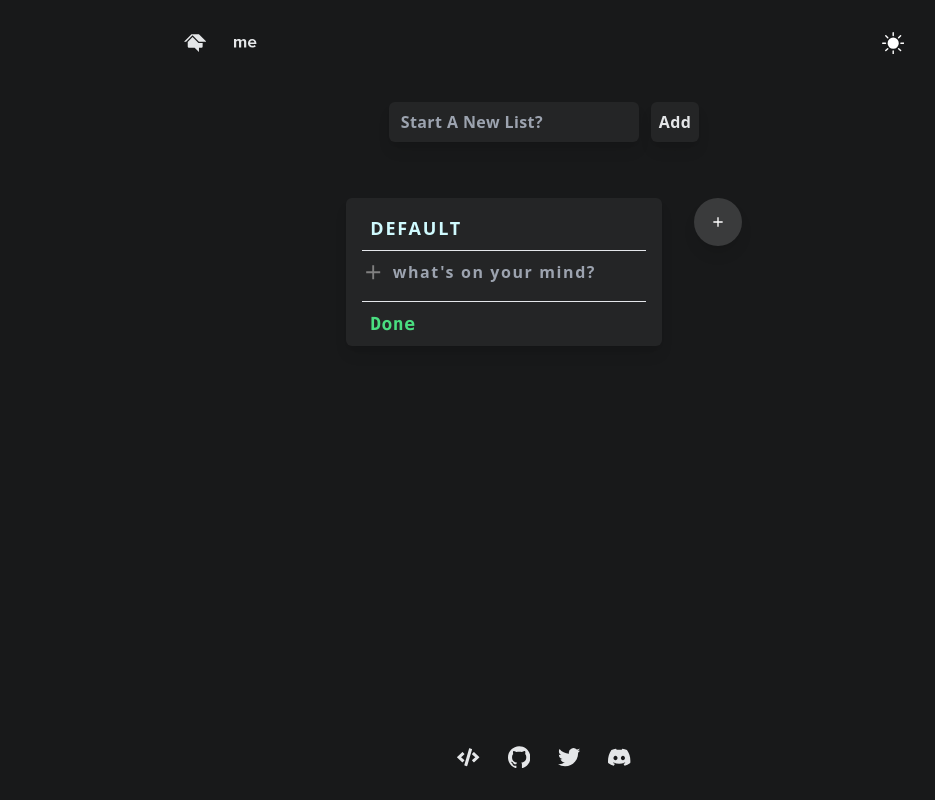
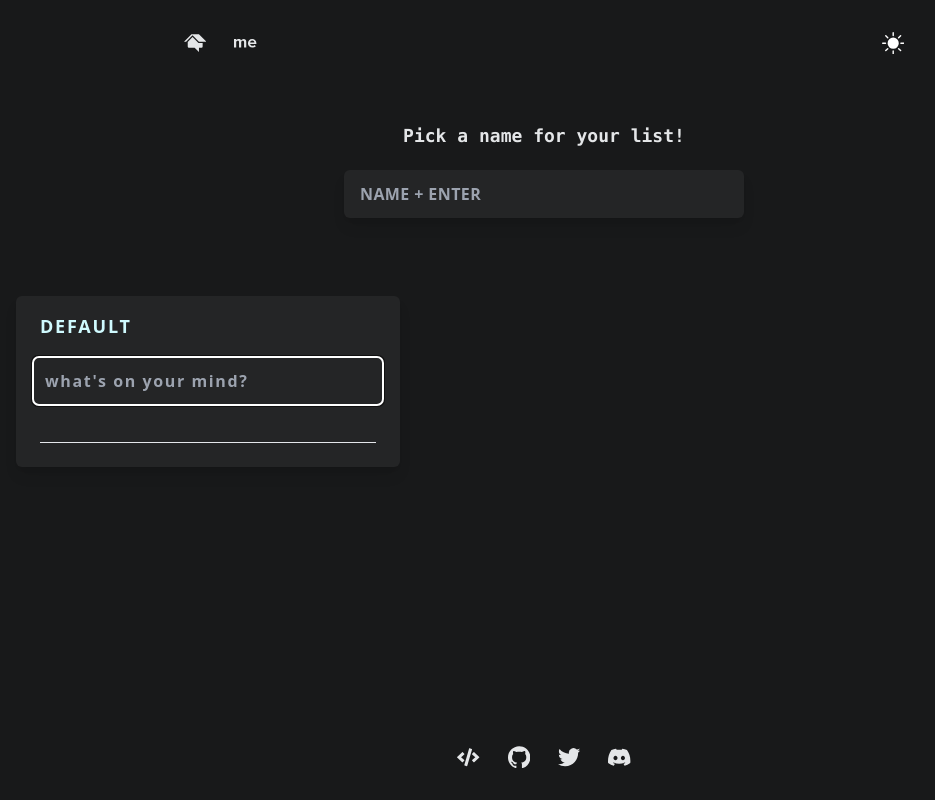
Before and after one commit to k8pai/todolist, a Next.js app: page / in a window 1280 px wide. Shown: the whole page, without its empty margins (96-1031 px from the left). Built offline with nearby package versions, Linux system fonts and the light colour scheme.

Commit message:
updated version of todolist 0.1.1

```diff
--- a/components/TodoList.js
+++ b/components/TodoList.js
@@ -46,22 +46,16 @@ export default function TodoList({list}) {
     })
     return (
     <div className='transition duration-300 ease-linear'>
-        <hr />
         <ul className='pb-2 list-none text-md font-medium font-sans tracking-wide capitalize min-w-2xl'>
-        <form className='flex items-center my-2' onSubmit={(e) => {
+        <form className='flex items-center my-2 pb-5' onSubmit={(e) => {
             e.preventDefault();
             addTodo();
             }}>
-            <label htmlFor="todo1" className='opacity-100'>
-                <IconContext.Provider value={{ color: "gray", size: "1.4em", className: "global-class-name" }}>
-                    <IoMdAdd />
-                </IconContext.Provider>
-            </label>
-            <input className='tracking-widest font-semibold rounded-md px-2 py-px outline-none bg-transparent' autoFocus type="text" placeholder="what's on your mind?" id="todo1" name="todo1" ref={inpEl}/>
+            <input className='tracking-widest font-semibold rounded-md p-3 w-full bg-transparent border border-black dark:border-white' autoFocus type="text" placeholder="what's on your mind?" id="todo1" name="todo1" ref={inpEl}/>
             <input className='form-input tracking-wide capitalize font-semibold p-2 rounded-md px-2 w-5xl mx-3 hidden' type={"submit"} />
         </form>
         {todoList.filter(elem => elem.done == false).map((el, ind) => (
-            <div className='group flex justify-evenly transition-colors duration-150 ease-linear items-center select-none my-2 h-fit w-full' key={el.id}>
+            <div className='group flex items-center select-none my-2 p-2 pl-3 dark:bg-terbg bg-tertxt rounded-md' key={el.id}>
                 <button className='p-px rounded-md outline-none tracking-widest flex-grow text-left transition duration-150 ease-linear text-pribg hover:text-sectxt dark:text-pritxt hover:dark:text-sectxt' onClick={(e) => {
                     e.preventDefault();
                     moveToDone(el.id, ind);
@@ -75,13 +69,11 @@ export default function TodoList({list}) {
                 </button>
             </div>
         ))}
-        </ul>
-        <hr className='bg-black' />
-        <ul className='py-2 list-none text-md font-medium font-sans tracking-wide capitalize'>
-        <code className='font-semibold tracking-wide text-green-400 text-lg mb-px pl-2'>Done</code>
-        {/* <hr /> */}
+		<div className='py-2 m-2'>
+			<hr />
+		</div>
         {todoList.filter(elem => elem.done == true).map((el, ind) => (
-            <div className='group flex items-center select-none my-2' key={el.id}>
+            <div className='group flex items-center select-none my-2 p-2 pl-3 dark:bg-terbg bg-tertxt rounded-md' key={el.id}>
                 <button className='p-px tracking-widest flex-grow text-left rounded-md transition duration-150 text-sectxt hover:text-pribg hover:dark:text-pritxt' onClick={(e) => {
                     e.preventDefault();
                     moveToDone(el.id, ind);
--- a/package.json
+++ b/package.json
@@ -1,6 +1,6 @@
 {
   "name": "todolist",
-  "version": "0.1.0",
+  "version": "0.1.2",
   "private": true,
   "scripts": {
     "dev": "next dev",
@@ -9,6 +9,7 @@
     "lint": "next lint"
   },
   "dependencies": {
+    "framer-motion": "^8.0.2",
     "next": "13.0.0",
     "next-themes": "^0.2.1",
     "react": "18.2.0",
--- a/pages/index.js
+++ b/pages/index.js
@@ -3,12 +3,16 @@ import Image from 'next/image'
 import { IconContext } from "react-icons";
 import { useEffect, useRef, useState } from 'react'
 import { MdDeleteForever, MdAdd } from 'react-icons/md'
+import { CiWarning } from 'react-icons/ci';
 import TodoList from '../components/TodoList';
+import { motion } from 'framer-motion';
 
 
 export default function Home() {
     const inpList = useRef();
     const inpEl = useRef();
+	const [errorMessage, setErrorMessage] = useState(null);
+	const [showMessage, setShowMessage] = useState(true);
 
     useEffect(() => {
         const listTemp = localStorage.getItem('Lists');
@@ -24,13 +28,25 @@ export default function Home() {
 
     const addLists = (e) => {
 		e.preventDefault();
-        var val = (inpList.current.value == "") ? "new list "+Lists.length : inpList.current.value;
+		setShowMessage(true);
+        const val = inpList.current.value;
+		if (!val) {
+			// Set the error message in the component's state
+			console.log("invalid input, empty");
+			setErrorMessage('Name The List!');
+			return;
+		}
+		setErrorMessage(null);
         var listTemp = localStorage.getItem('Lists');
         const currList = listTemp ? JSON.parse(listTemp) : [];
+		let names = [];
+		if (currList.length > 0) {
+			names = currList.map(data => data.name);
+		}
+		if(!names.includes(val)){
 			const data = {
 				id: (Math.floor(Math.random()*100)+"-"+Math.floor(Math.random()*10)+"-"+Math.floor(Math.random()*1000)),
 				name: val,
-            selected: false,
 			}
 			const next = [...Lists, data];
 			setLists(next);
@@ -38,6 +54,13 @@ export default function Home() {
 			localStorage.setItem('Lists', JSON.stringify(next));
 			inpList.current.value = "";
 			focus(inpList);
+			setErrorMessage(null);
+			return;
+		}else{
+			console.log("invalid input, taken name");
+			setErrorMessage('List Exist, Try Another Name!');
+			return;
+		}
     }
     const deleteList = (name, ind) => {
         localStorage.removeItem(`tasks[${ind}]`);
@@ -45,28 +68,47 @@ export default function Home() {
         setLists(todos ? todos : []);
         localStorage.setItem('Lists', JSON.stringify(todos));
     }
-    const changeName = () => {
-        console.log(document.getElementById("listName").innerHTML);
-    }
 
     return (
         <>
             <div className='flex-grow flex justify-center transition ease-linear duration-150 bg-pritxt dark:bg-pribg'>
-                <div className='w-full mx-auto h-fit'>
-                    <div className='max-w-4xl w-full mx-auto p-4 flex justify-center'>
-						<form onSubmit={(e) => {
-							addLists(e)}}>
-							<input className='xsm:w-[150px] sm:w-[250px] min-w-[100px] w-[250px] transition-all duration-150 bg-white text-pribg dark:bg-secbg dark:text-pritxt outline-none focus:outline-none tracking-wide capitalize font-semibold p-2 pl-3 shadow-lg rounded-md px-2 w-5xl'
+                <div className='mx-[100px] w-full h-fit'>
+                    <div className='max-w-4xl w-full mx-auto p-4 flex-col items-center justify-center'>
+						{errorMessage ?
+						<motion.div
+							initial={{opacity: showMessage? 0: 1}}
+							animate={{opacity: showMessage? 1: 0}}
+							transition={{duration: .3}}
+							className='p-2 my-3 text-red-600 text-lg font-semibold font-mono flex items-center justify-center'>
+							{errorMessage}
+						</motion.div> :
+						<motion.div
+							initial={{opacity: 0}}
+							animate={{opacity: 1}}
+							transition={{duration: .2}}
+							className='p-2 my-3 text-lg xsm:text-base font-semibold font-mono flex items-center justify-center'>
+							Pick a name for your list!
+						</motion.div>}
+						<form className=' w-full flex justify-center' onSubmit={(e) => {
+							addLists(e)
+							setTimeout(() => {
+								setShowMessage(false);
+							}, 2500);
+							setTimeout(() => {
+								setErrorMessage(null);
+							},2900);
+							}}>
+							<input className='max-w-[400px] w-full transition-all duration-150 bg-white text-pribg dark:bg-secbg dark:text-pritxt outline-none focus:outline-none tracking-wide uppercase font-semibold p-3 px-4 shadow-lg rounded-md sm:flex-1 xsm:flex-grow'
 								autoFocus
 								type="text"
-								placeholder="Start a new list?"
+								placeholder="Name + Enter"
 								ref={inpList}/>
-							<input type="submit" className='transition duration-150 ease-linear bg-white text-pribg dark:bg-secbg dark:text-pritxt focus:outline-none tracking-wide font-semibold p-2 ml-3 shadow-lg rounded-md px-2' value={"Add"}/>
+							{/* <input type="submit" className='transition duration-150 ease-linear bg-white text-pribg dark:bg-secbg dark:text-pritxt focus:outline-none tracking-wide font-semibold p-2 ml-3 shadow-lg rounded-md px-2' value={"Add"}/> */}
 						</form>
                     </div>
-                    <div className='flex justify-center flex-wrap'>
+                    <div className='mt-[50px] flex flex-wrap'>
                     {Lists.map((item) => (
-                        <div key={item.id} className='mt-10 px-4 m-4 h-fit max-w-2xl rounded-md border shadow-2xl transition duration-150 bg-[#fff] dark:border-none dark:shadow-lg dark:bg-secbg'>
+                        <div key={item.id} className='m-3 px-4 h-fit max-w-sm w-full sm:flex-grow xsm:flex-grow rounded-md border shadow-2xl transition duration-150 bg-[#fff] dark:border-none dark:shadow-lg dark:bg-secbg'>
                             <div className='flex justify-between items-center select-none'>
                                 <h1 id='listName' className='uppercase font-semibold tracking-widest outline-none transition duration-150 text-blue-400 dark:text-cyan-100 text-lg mt-2 p-2'>{item.name}</h1>
                                 <button className='opacity-0 transition duration-200 lg:opacity-100 md:opacity-100 sm:opacity-100 xsm:opacity-100 hover:opacity-100 hover:scale-125' onClick={(e) => {
@@ -79,9 +121,6 @@ export default function Home() {
                             <TodoList list={item} listId={item.id} />
                         </div>
                     ))}
-                    <button className='h-12 w-12 rounded-full transition duration-150 ease-in bg-[#fff] text-pribg dark:bg-terbg dark:text-white m-4 mt-10 shadow-lg flex justify-center items-center' onClick={(e) => {
-                        addLists(e);
-                    }}><MdAdd /></button>
                     </div>
 
                 </div>
--- a/tailwind.config.js
+++ b/tailwind.config.js
@@ -34,6 +34,9 @@ module.exports = {
         'terbg': '#3A3B3C',
         'pritxt': '#E4E6E8',
         'sectxt': '#B0B3B8',
+		'tertxt': '#ECF0F1',
+		'optlight': '#FFFFFF',
+		'optdark': '#30343F',
       },
     },
   },
```
Also changed, not shown: 1 other file (tests, documents, lock files or other folders). Lines whose indentation alone changed are shown as unchanged.
